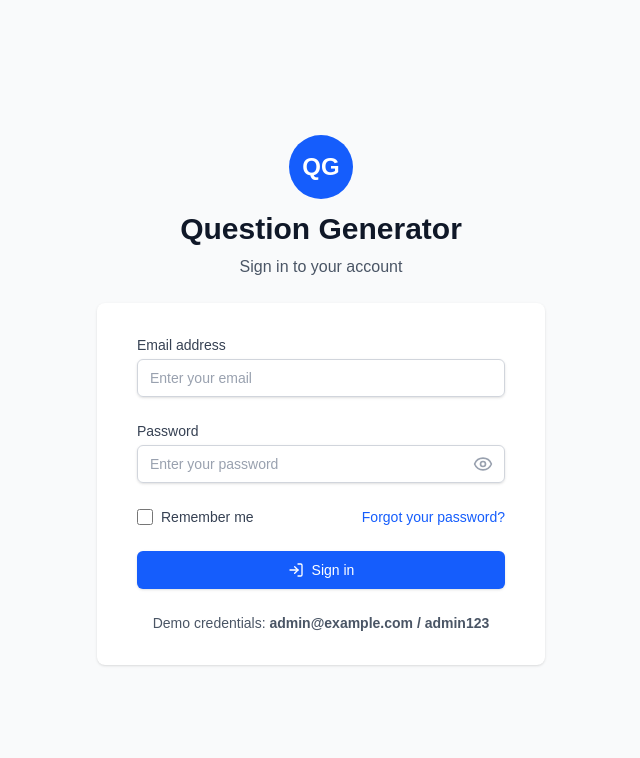
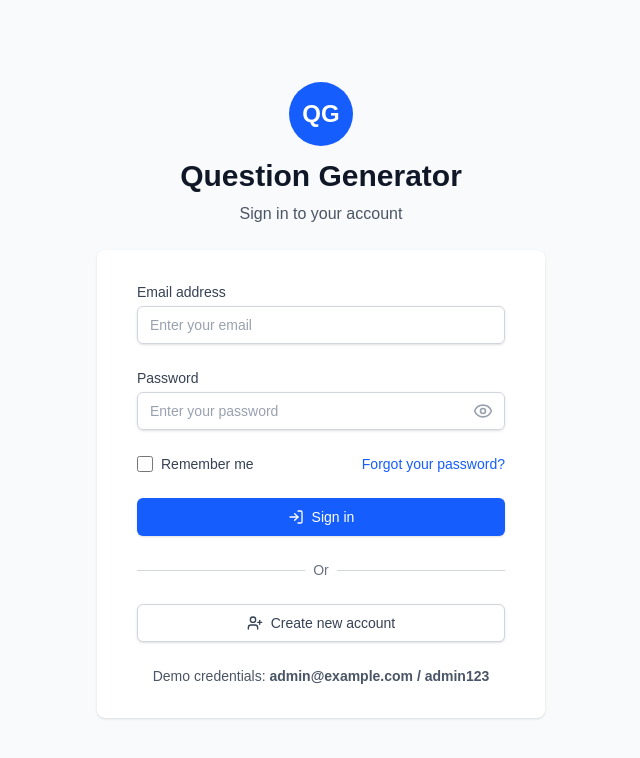
Before and after one commit to num8ers-education/numbers-question-generator, a Next.js app in the folder FrontEnd/: page / in a window 1280 px wide. Shown: the top 758 px of the page, without its empty margins (319-959 px from the left). Built offline with nearby package versions, Linux system fonts and the light colour scheme; no server answers; what better-react-mathjax would draw is missing.

Commit message:
SignUp Button Added

```diff
--- a/FrontEnd/src/app/auth/login/LoginPage.tsx
+++ b/FrontEnd/src/app/auth/login/LoginPage.tsx
@@ -2,10 +2,10 @@
 "use client";
 
 import { useState, useEffect } from "react";
-import { Eye, EyeOff, LogIn } from "lucide-react";
+import { Eye, EyeOff, LogIn, UserPlus } from "lucide-react";
 import { useAuth } from "@/contexts/AuthContext";
 import { useRouter } from "next/navigation";
-import toast from "react-hot-toast";
+import Link from "next/link";
 import { showToast } from "@/components/toast";
 
 export default function LoginPage() {
@@ -177,6 +177,26 @@
           </form>
 
           <div className="mt-6">
+            <div className="relative">
+              <div className="absolute inset-0 flex items-center">
+                <div className="w-full border-t border-gray-300"></div>
+              </div>
+              <div className="relative flex justify-center text-sm">
+                <span className="px-2 bg-white text-gray-500">Or</span>
+              </div>
+            </div>
+
+            <div className="mt-6">
+              <Link
+                href="/signup"
+                className="w-full flex justify-center items-center py-2 px-4 border border-gray-300 rounded-md shadow-sm text-sm font-medium text-gray-700 bg-white hover:bg-gray-50 focus:outline-none focus:ring-2 focus:ring-offset-2 focus:ring-blue-500">
+                <UserPlus className="mr-2 h-4 w-4" />
+                Create new account
+              </Link>
+            </div>
+          </div>
+
+          <div className="mt-6">
             <p className="text-center text-sm text-gray-600">
               <span>Demo credentials: </span>
               <span className="font-semibold">
```
